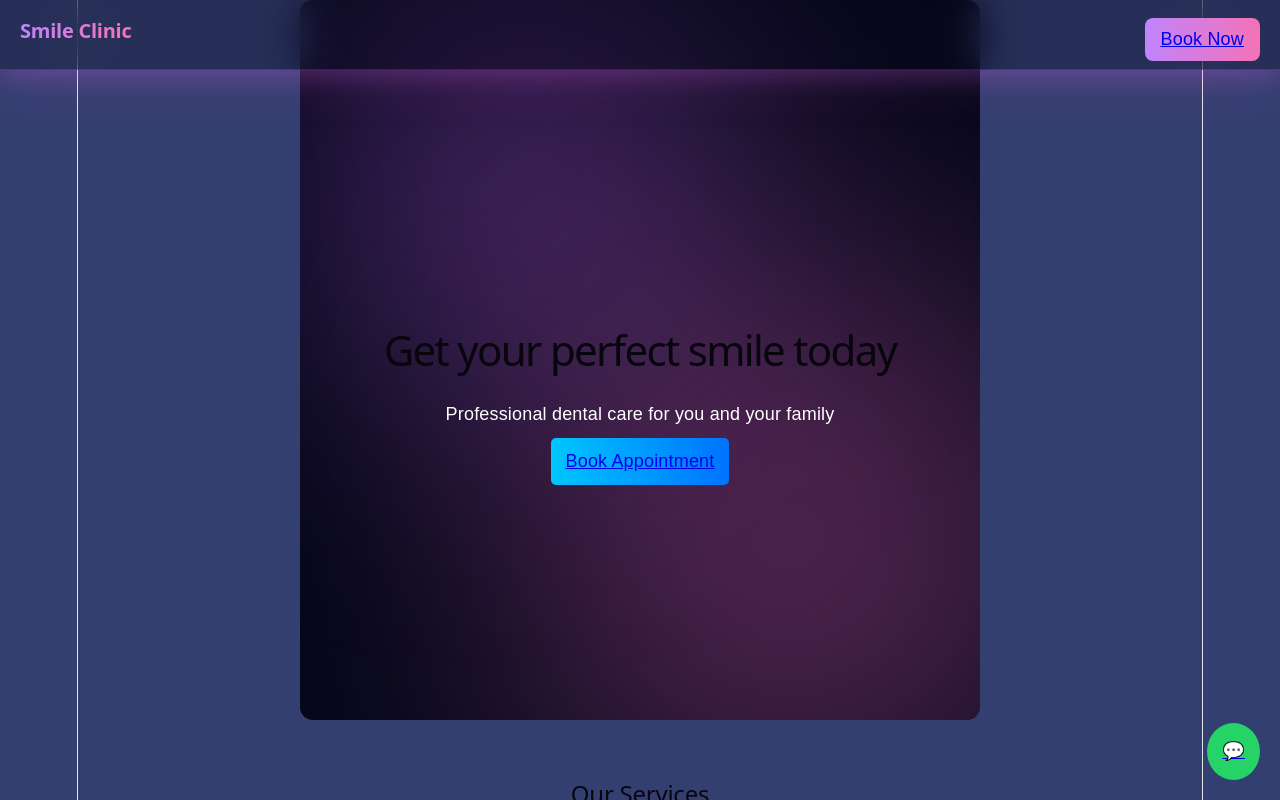
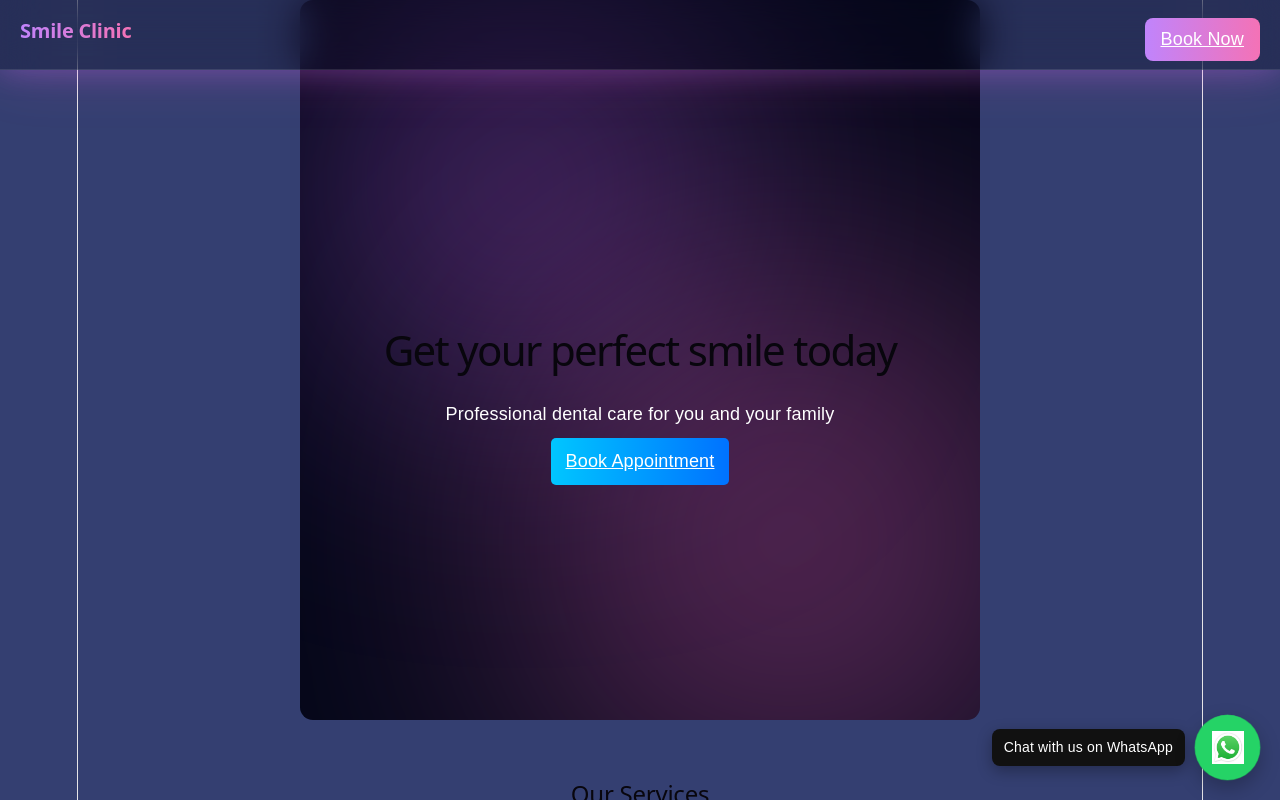
Before and after one commit to lucastrachta/dentist-landing-page, a React (Vite) app: page / in a window 1280 px wide. Shown: the top 800 px of the page. Built offline with nearby package versions, Linux system fonts and the light colour scheme.

Commit message:
segundo commit puse mensajes preparados en wsp y puse letras en blanco en los botones puse cartel en boton wsp

```diff
--- a/src/App.css
+++ b/src/App.css
@@ -296,17 +296,104 @@ html, body {
   padding: 10px 15px;
   border-radius: 5px;
   margin-top: 10px;
+  color: white;
 }
+
+/* WHATSAPP */
+/* .whatsapp {
+  position: fixed;
+  bottom: 20px;
+  right: 20px;
+  background: #25d366;
+  padding: 17px;
+  border-radius: 50%;
+} */
 
 /* WHATSAPP */
 .whatsapp {
   position: fixed;
   bottom: 20px;
   right: 20px;
-  background: #25d366;
-  padding: 15px;
+  /* background: #23aa52; */
+  padding: 0px;
   border-radius: 50%;
 }
+.whatsapp-icon {border-radius: 27%;
+width:65px
+}
+.whatsapp-container {
+  position: fixed;
+  bottom: 20px;
+  right: 20px;
+
+  display: flex;
+  align-items: center;
+  gap: 10px;
+
+  z-index: 999;
+}
+
+/* TOOLTIP */
+.whatsapp-tooltip {
+  background: #111;
+  color: white;
+  padding: 8px 12px;
+  border-radius: 8px;
+  font-size: 14px;
+
+  white-space: nowrap;
+
+  box-shadow: 0 5px 15px rgba(0,0,0,0.3);
+
+  opacity: 0.9;
+}
+
+/* BOTÓN */
+.whatsapp-btn {
+  width: 65px;
+  height: 65px;
+
+  background: #25D366;
+  border-radius: 50%;
+
+  display: flex;
+  align-items: center;
+  justify-content: center;
+
+  box-shadow:
+    0 8px 20px rgba(0,0,0,0.25),
+    0 0 0 0 rgba(37, 211, 102, 0.7);
+
+  animation: pulseShadow 2s infinite;
+}
+
+.whatsapp-btn img {
+  width: 32px;
+}
+
+/* Glow animado */
+@keyframes pulseShadow {
+  0% {
+    box-shadow:
+      0 8px 20px rgba(0,0,0,0.25),
+      0 0 0 0 rgba(37, 211, 102, 0.7);
+  }
+
+  70% {
+    box-shadow:
+      0 8px 20px rgba(0,0,0,0.25),
+      0 0 0 15px rgba(37, 211, 102, 0);
+  }
+
+  100% {
+    box-shadow:
+      0 8px 20px rgba(0,0,0,0.25),
+      0 0 0 0 rgba(37, 211, 102, 0);
+  }
+}
+
+
+
 /* responsive */
 
 /* 📱 MOBILE */
--- a/src/App.jsx
+++ b/src/App.jsx
@@ -11,6 +11,7 @@ import implantedental from "./assets/implantedental.jpg";
 import limpiezadental from "./assets/limpiezadental.jpg";
 import consultoriodentista from "./assets/consultoriodentista.jpg";
 import consultoriodentista2 from "./assets/consultoriodentista2.jpg";
+import whatsapp4 from "./assets/whatsapp4.jpg";
 
 function App() {
 
@@ -47,7 +48,7 @@ function App() {
       {/* NAV */}
       <nav className="nav">
         <h2>Smile Clinic</h2>
-        <a href="#contact" className="btn">Book Now</a>
+        <a href="https://wa.me/5493705013558?text=Hello%20I%20want%20to%20improve%20my%20website" className="btn">Book Now</a>
       </nav>
 
       <div className="container">
@@ -67,7 +68,7 @@ function App() {
             <p>Professional dental care for you and your family</p>
 
             <motion.a
-              href="https://wa.me/5491123456789"
+              href="https://wa.me/5493705013558?text=Hello%20I%20want%20to%20improve%20my%20website"
               className="btn big"
               whileHover={{ scale: 1.05 }}
               whileTap={{ scale: 0.95 }}
@@ -198,7 +199,7 @@ function App() {
           <h2>Need a dental check?</h2>
 
           <motion.a
-            href="https://wa.me/5491123456789"
+            href="https://wa.me/5493705013558?text=Hello%20I%20want%20to%20start%20a%20project"
             className="btn big"
             whileHover={{ scale: 1.05 }}
             whileTap={{ scale: 0.95 }}
@@ -207,10 +208,57 @@ function App() {
           </motion.a>
         </motion.section>
 
- {/* WHATSAPP */}
-      <a href="https://wa.me/5491123456789" className="whatsapp">
-        💬
-      </a>
+
+
+{/*
+     <a href="https://wa.me/5491123456789" className="whatsapp">
+  <img src={whatsapp4} alt="WhatsApp"className="whatsapp-icon" />
+
+      </a>     */}
+
+<div className="whatsapp-container">
+
+        <motion.div
+          className="whatsapp-tooltip"
+          initial={{ opacity: 0, x: 20 }}
+          animate={{ opacity: 1, x: 0 }}
+          transition={{ delay: 1, duration: 0.5 }}
+        >
+      Chat with us on WhatsApp
+        </motion.div>
+
+        <motion.a
+          href="https://wa.me/5493705013558?text=Hello%20I%20want%20to%20start%20a%20project"
+          className="whatsapp-btn"
+          initial={{ scale: 1 }}
+          animate={{ scale: [1, 1.1, 1] }}
+          transition={{
+            duration: 1.5,
+            repeat: Infinity,
+            repeatDelay: 2
+          }}
+          whileHover={{ scale: 1.15 }}
+        >
+          {/* aqui abajo va la imagen y puedo poner texto tambien */}
+          <img src={whatsapp4} alt="WhatsApp" />
+        </motion.a>
+
+      </div>
+
+
+
+
+
+
+
+
+
+
+
+
+
+
+
 
       </div>
     </>
```
Also changed, not shown: src/assets/whatsapp3.jpg (added), src/assets/whatsapp4.jpg (added).
